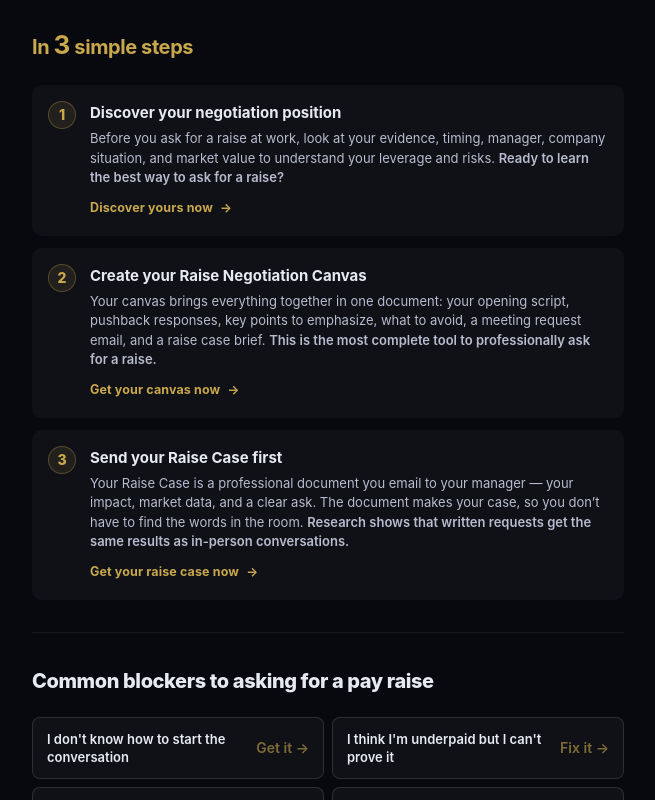
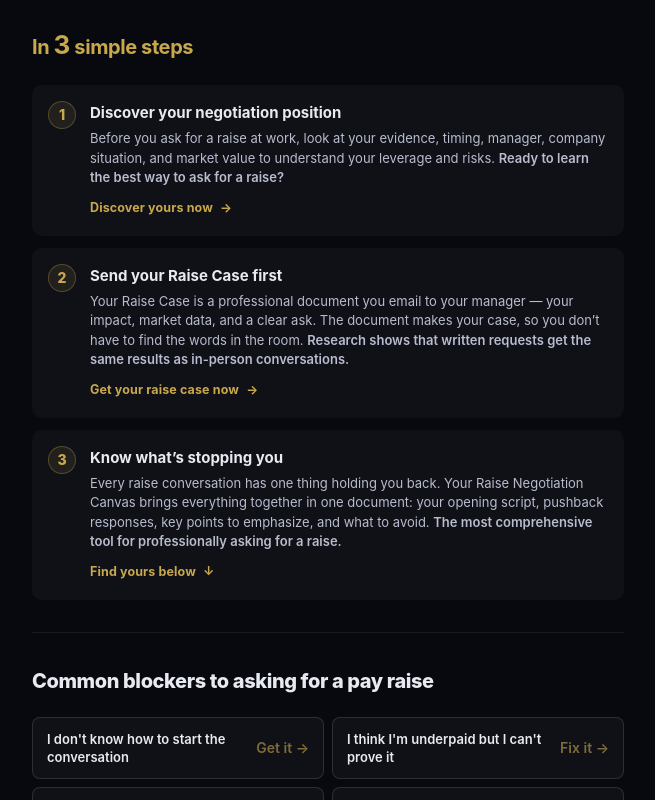
Before and after one commit to recomlinked/recomlinked-salary, a website: page public/raise/index.html in a window 1280 px wide. Shown: the part 436-1236 px from the top of the page, without its empty margins (312-967 px from the left). Drawn offline with Linux system fonts and the light colour scheme.

Commit message:
Update index.html

```diff
--- a/public/raise/index.html
+++ b/public/raise/index.html
@@ -1336,21 +1336,21 @@ h2.section-title {
       </div>
     </a>
 
-    <a href="/raise/chat/?reason=no_script" class="hiw-card" aria-label="Step 2: create your Raise Negotiation Canvas">
+    <a href="/raise/chat/?reason=no_script" class="hiw-card" aria-label="Step 2: send your raise case">
       <div class="hiw-num">2</div>
-      <div class="hiw-body">
-        <div class="hiw-title">Create your Raise Negotiation Canvas</div>
-        <div class="hiw-desc">Your canvas brings everything together in one document: your <b>opening script</b>, <b>pushback responses</b>, key points to emphasize, what to avoid, a <b>meeting request email</b>, and a <b>raise case brief</b>. <span class="hiw-question">This is the most complete tool to professionally ask for a raise.</span></div>
-        <div class="hiw-cta">Get your canvas now <span class="hiw-cta-arrow">→</span></div>
-      </div>
-    </a>
-
-    <a href="/raise/chat/?reason=no_script" class="hiw-card" aria-label="Step 3: send your raise case">
-      <div class="hiw-num">3</div>
       <div class="hiw-body">
         <div class="hiw-title">Send your Raise Case first</div>
         <div class="hiw-desc">Your Raise Case is a professional document you email to your manager — your <b>impact</b>, <b>market data</b>, and a <b>clear ask</b>. The document makes your case, so you don’t have to find the words in the room. <span class="hiw-question">Research shows that written requests get the same results as in-person conversations.</span></div>
         <div class="hiw-cta">Get your raise case now <span class="hiw-cta-arrow">→</span></div>
+      </div>
+    </a>
+
+    <a href="#blockers" class="hiw-card" aria-label="Step 3: know what is stopping you">
+      <div class="hiw-num">3</div>
+      <div class="hiw-body">
+        <div class="hiw-title">Know what’s stopping you</div>
+        <div class="hiw-desc">Every raise conversation has one thing holding you back. Your <b>Raise Negotiation Canvas</b> brings everything together in one document: your <b>opening script</b>, <b>pushback responses</b>, key points to emphasize, and what to avoid. <span class="hiw-question">The most comprehensive tool for professionally asking for a raise.</span></div>
+        <div class="hiw-cta">Find yours below <span class="hiw-cta-arrow">↓</span></div>
       </div>
     </a>
 
```
